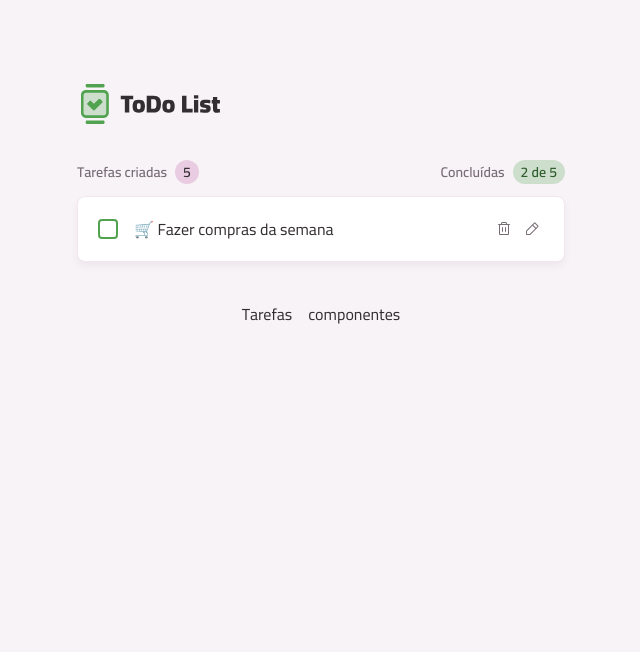
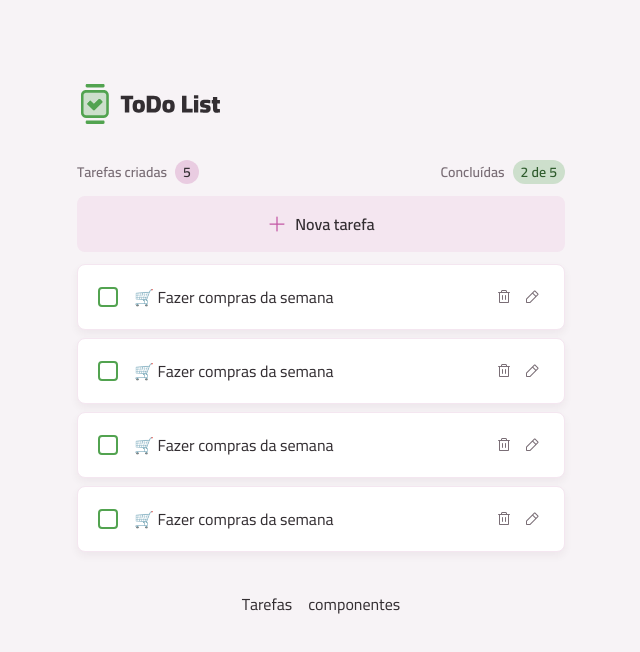
Before and after one commit to merico341/trilha-react-ToDoList, a React (Vite) app: page / in a window 1280 px wide. Shown: the top 652 px of the page, without its empty margins (319-959 px from the left). Built offline with nearby package versions, Linux system fonts and the light colour scheme.

Commit message:
creating: React core component 'TaskList'

```diff
--- /dev/null
+++ b/src/core-components/tasks-list.tsx
@@ -0,0 +1,20 @@
+import Button from "../components/button";
+import PlusIcon from "../assets/icons/Plus.svg?react";
+import TaksItem from "./task-item";
+
+export default function TasksList() {
+    return (
+        <>
+            <section>
+                <Button icon={PlusIcon} className="w-full">Nova tarefa</Button>
+            </section>
+
+            <section className="space-y-2">
+                <TaksItem />
+                <TaksItem />
+                <TaksItem />
+                <TaksItem />
+            </section>
+        </>
+    )
+}
--- a/src/pages/page-home.tsx
+++ b/src/pages/page-home.tsx
@@ -1,5 +1,6 @@
 import Container from "../components/container";
 import TaksItem from "../core-components/task-item";
+import TasksList from "../core-components/tasks-list";
 import TasksSummary from "../core-components/tasks-summary";
 
 export default function PageHome() {
@@ -9,7 +10,7 @@
                 <TasksSummary />
             </header>
 
-            <TaksItem></TaksItem>
+            <TasksList />
         </Container>
     )
 }
```
Also changed, not shown: src/assets/images/Logo.svg.
